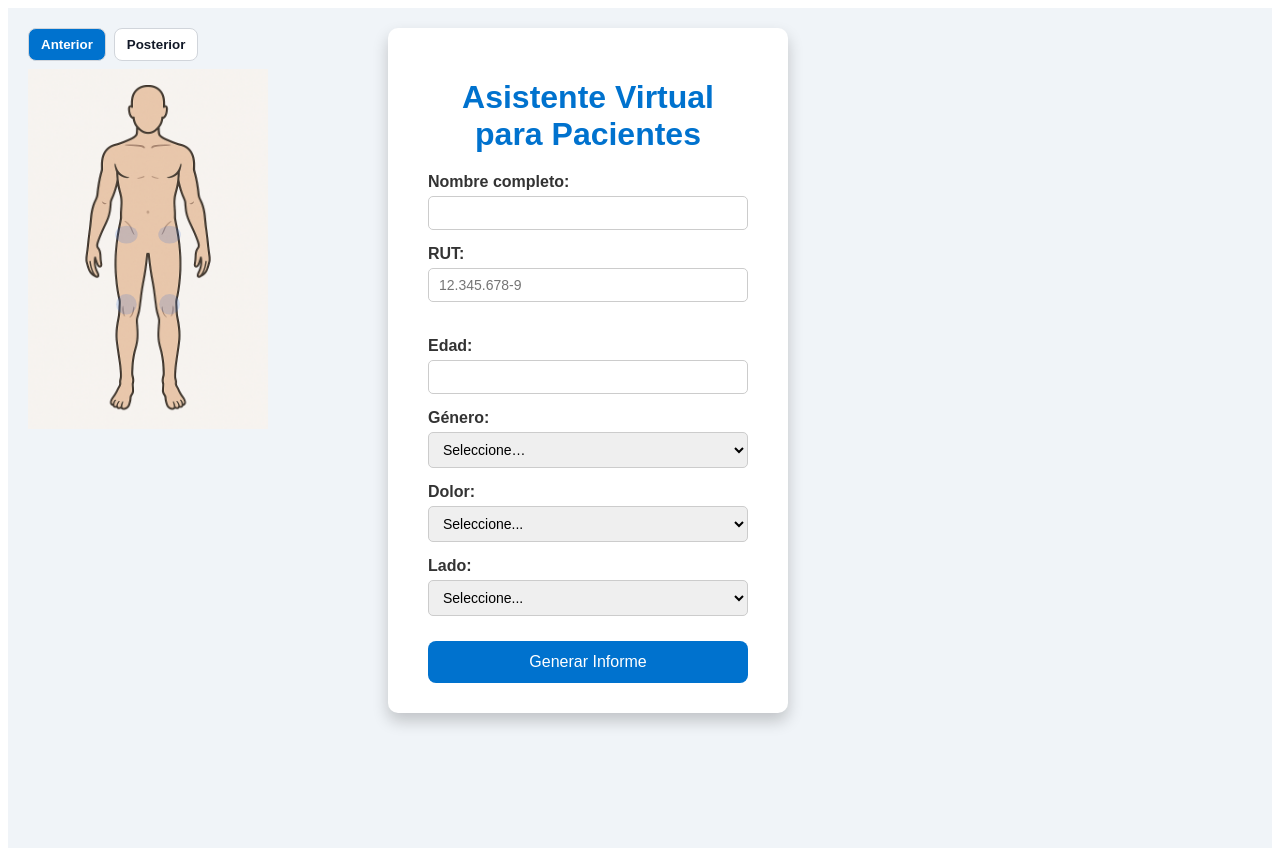
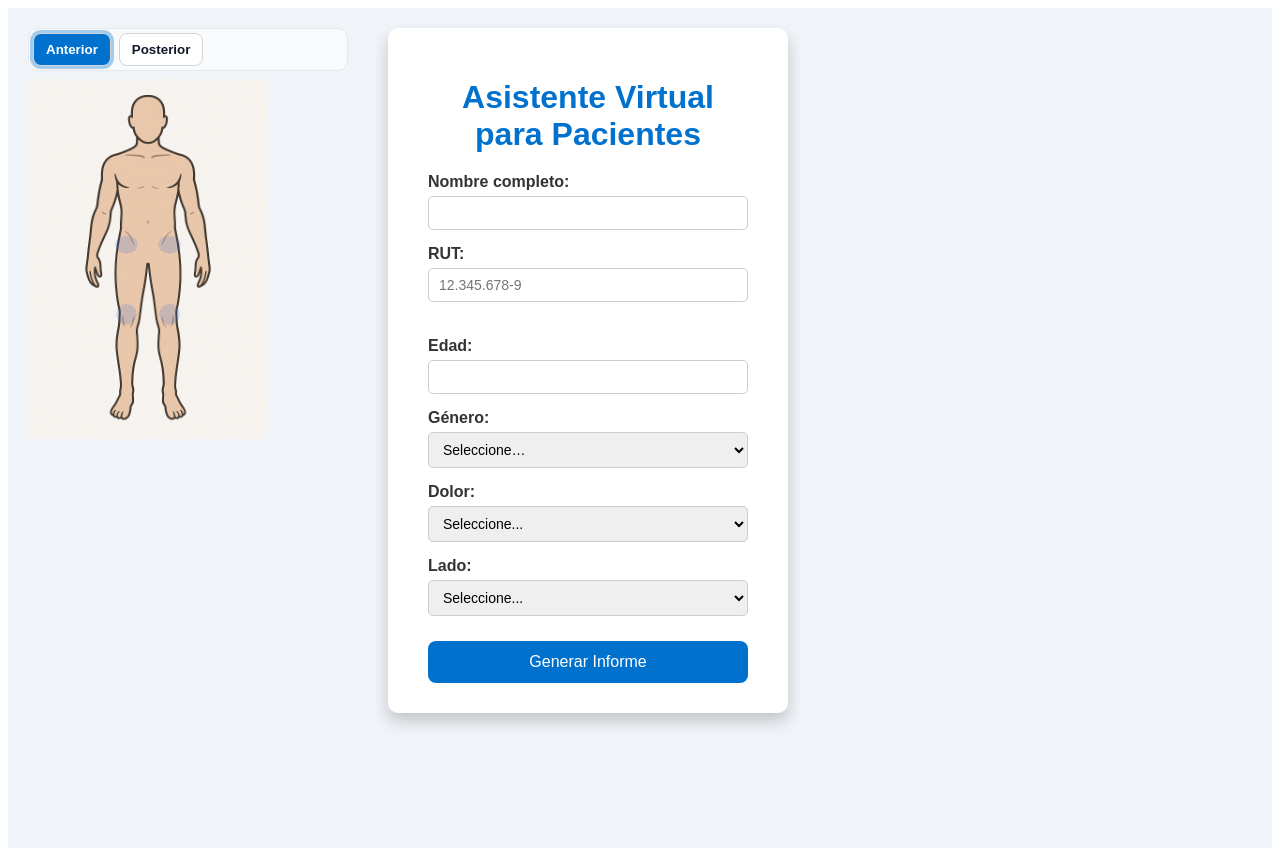
Before and after one commit to cahuerta/ASISTENCIA-ICA, a React (Vite) app: page / in a window 1280 px wide. Built offline with nearby package versions, Linux system fonts and the light colour scheme; no server answers.

Commit message:
Update EsquemaToggleTabs.jsx

```diff
--- a/src/EsquemaToggleTabs.jsx
+++ b/src/EsquemaToggleTabs.jsx
@@ -1,26 +1,147 @@
-import React from "react";
+// src/EsquemaToggleTabs.jsx
+import React, { useMemo, useRef, useEffect } from "react";
 
-export default function EsquemaToggleTabs({ vista, onChange }) {
-  return (
-    <div style={{ display: "flex", gap: 8, marginBottom: 8 }}>
-      {["anterior", "posterior"].map((key) => (
-        <button
-          key={key}
-          type="button"
-          onClick={() => onChange?.(key)}
-          style={{
+/**
+ * Toggle Anterior/Posterior accesible (tabs):
+ * - Teclado: ← → para moverse, Home/End para ir al primero/último, Enter/Espacio para activar.
+ * - ARIA: role="tablist"/"tab", aria-selected, aria-controls (si se proveen panelIds).
+ *
+ * Props:
+ * - vista: "anterior" | "posterior"
+ * - onChange: (key) => void
+ * - className?: string
+ * - idBase?: string (para generar ids predecibles)
+ * - panelIds?: { anterior?: string; posterior?: string }  // opcional: ids del panel que controla cada tab
+ */
+export default function EsquemaToggleTabs({
+  vista = "anterior",
+  onChange,
+  className = "",
+  idBase = "esquema",
+  panelIds,
+}) {
+  const tabs = useMemo(
+    () => [
+      { key: "anterior", label: "Anterior" },
+      { key: "posterior", label: "Posterior" },
+    ],
+    []
+  );
+
+  const refs = useRef({});
+  const activeIndex = tabs.findIndex((t) => t.key === vista);
+
+  // Llevar el foco al tab activo si cambia la vista programáticamente
+  useEffect(() => {
+    const k = tabs[activeIndex]?.key;
+    if (k && refs.current[k]) {
+      refs.current[k].focus();
+    }
+  }, [vista, activeIndex, tabs]);
+
+  const moveFocus = (nextIndex) => {
+    const i =
+      (nextIndex + tabs.length) % tabs.length; // wrap-around
+    const k = tabs[i].key;
+    refs.current[k]?.focus();
+  };
+
+  const onKeyDown = (e) => {
+    switch (e.key) {
+      case "ArrowRight":
+        e.preventDefault();
+        moveFocus(activeIndex + 1);
+        break;
+      case "ArrowLeft":
+        e.preventDefault();
+        moveFocus(activeIndex - 1);
+        break;
+      case "Home":
+        e.preventDefault();
+        moveFocus(0);
+        break;
+      case "End":
+        e.preventDefault();
+        moveFocus(tabs.length - 1);
+        break;
+      case "Enter":
+      case " ":
+        e.preventDefault();
+        // Activar la pestaña que actualmente tiene foco
+        const focused = document.activeElement?.getAttribute("data-key");
+        if (focused && focused !== vista) onChange?.(focused);
+        break;
+      default:
+        break;
+    }
+  };
+
+  const baseStyles = {
+    container: {
+      display: "flex",
+      gap: 8,
+      marginBottom: 8,
+      border: "1px solid #e5e7eb",
+      borderRadius: 10,
+      padding: 4,
+      background: "#f9fafb",
+    },
+    tab: (selected) => ({
       padding: "8px 12px",
       borderRadius: 8,
       border: "1px solid #d1d5db",
-            background: vista === key ? "#0072CE" : "#fff",
-            color: vista === key ? "#fff" : "#111827",
+      background: selected ? "#0072CE" : "#fff",
+      color: selected ? "#fff" : "#111827",
       cursor: "pointer",
       fontWeight: 600,
+      outline: "none",
+    }),
+    tabFocus: {
+      // se aplica vía :focus-visible en navegadores modernos
+      boxShadow: "0 0 0 3px rgba(0,114,206,0.35)",
+    },
+  };
+
+  return (
+    <div
+      className={className}
+      role="tablist"
+      aria-label="Cambiar vista del esquema"
+      onKeyDown={onKeyDown}
+      style={baseStyles.container}
+    >
+      {tabs.map(({ key, label }) => {
+        const selected = vista === key;
+        const tabId = `${idBase}-tab-${key}`;
+        const panelId = panelIds?.[key];
+
+        return (
+          <button
+            key={key}
+            id={tabId}
+            data-key={key}
+            ref={(el) => (refs.current[key] = el)}
+            role="tab"
+            aria-selected={selected}
+            aria-controls={panelId}
+            tabIndex={selected ? 0 : -1}
+            type="button"
+            onClick={() => {
+              if (!selected) onChange?.(key);
+            }}
+            style={baseStyles.tab(selected)}
+            onFocus={(e) => {
+              // aplicar foco visible (fallback simple para navegadores sin :focus-visible)
+              e.currentTarget.style.boxShadow = baseStyles.tabFocus.boxShadow;
+            }}
+            onBlur={(e) => {
+              e.currentTarget.style.boxShadow = "none";
             }}
           >
-          {key === "anterior" ? "Anterior" : "Posterior"}
+            {label}
           </button>
-      ))}
+        );
+      })}
     </div>
   );
 }
```
Lines whose indentation alone changed are shown as unchanged.
